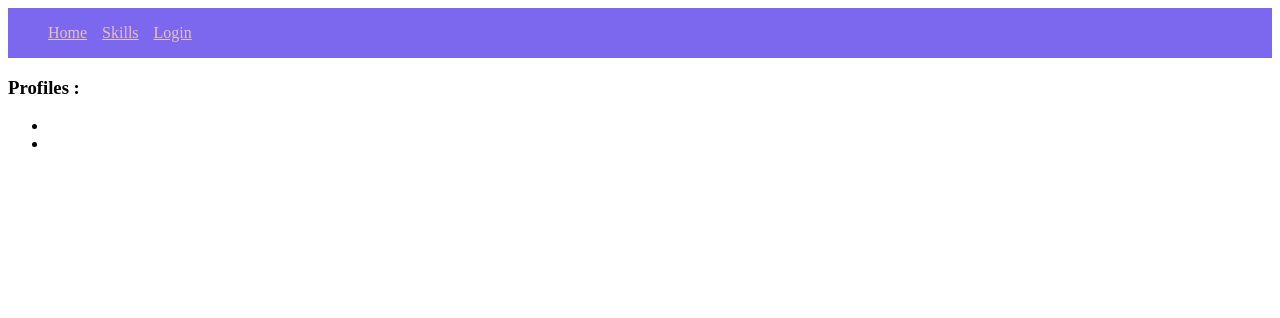
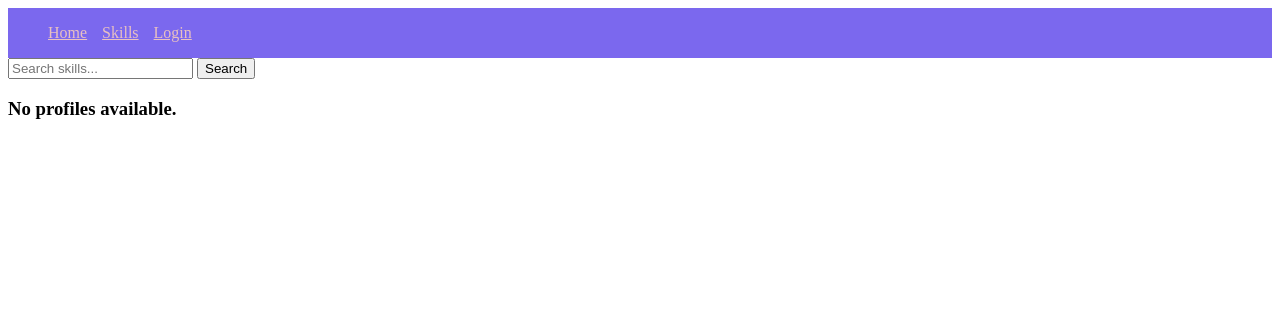
Before and after one commit to KMorere/django-eval, a Django app: page /skills/ in a window 1280 px wide. Shown: the top 318 px of the page. Run offline with Django 5.2, Linux system fonts and the light colour scheme; data comes from the database, SQL or seed files in the repository; both versions use the stored data as it was after the commit.

Commit message:
Added homepage searchbar to search for activities based on a Skill.

```diff
--- a/src/skills/templates/skills/home.html
+++ b/src/skills/templates/skills/home.html
@@ -3,12 +3,17 @@
 {% block title %}{{ block.super }} - Home{% endblock %}
 
 {% block content %}
+    <form method="get">
+    {% csrf_token %}
+        <input type="text" name="search" placeholder="Search skills..." value="{{skills}}">
+        <button type="submit">Search</button>
+    </form>
 {% if profiles %}
     <h3>Profiles :</h3>
     <ul>
         {% for profile in profiles %}
             <li><a>
-                {{profile.username}}
+                {{profile}}
             </a></li>
         {% endfor %}
     </ul>
--- a/src/skills/views.py
+++ b/src/skills/views.py
@@ -3,16 +3,19 @@
 from django.http import HttpResponseRedirect
 from django.urls import reverse, reverse_lazy
 
-from .models import Profile, Skill
+from .models import Activity, Profile, Skill
 
 
 class HomeView(generic.ListView):
     model = Profile
     template_name = "skills/home.html"
     context_object_name = "profiles"
+    extra_context = {
+        "skills": "",
+    }
 
     def get_queryset(self):
-        return Profile.objects.all()
+        return Activity.objects.filter(needed_skill__skill_name=self.request.GET.get("search", ""))
 
 
 class SkillView(generic.ListView):
```
Also changed, not shown: src/db.sqlite3.
